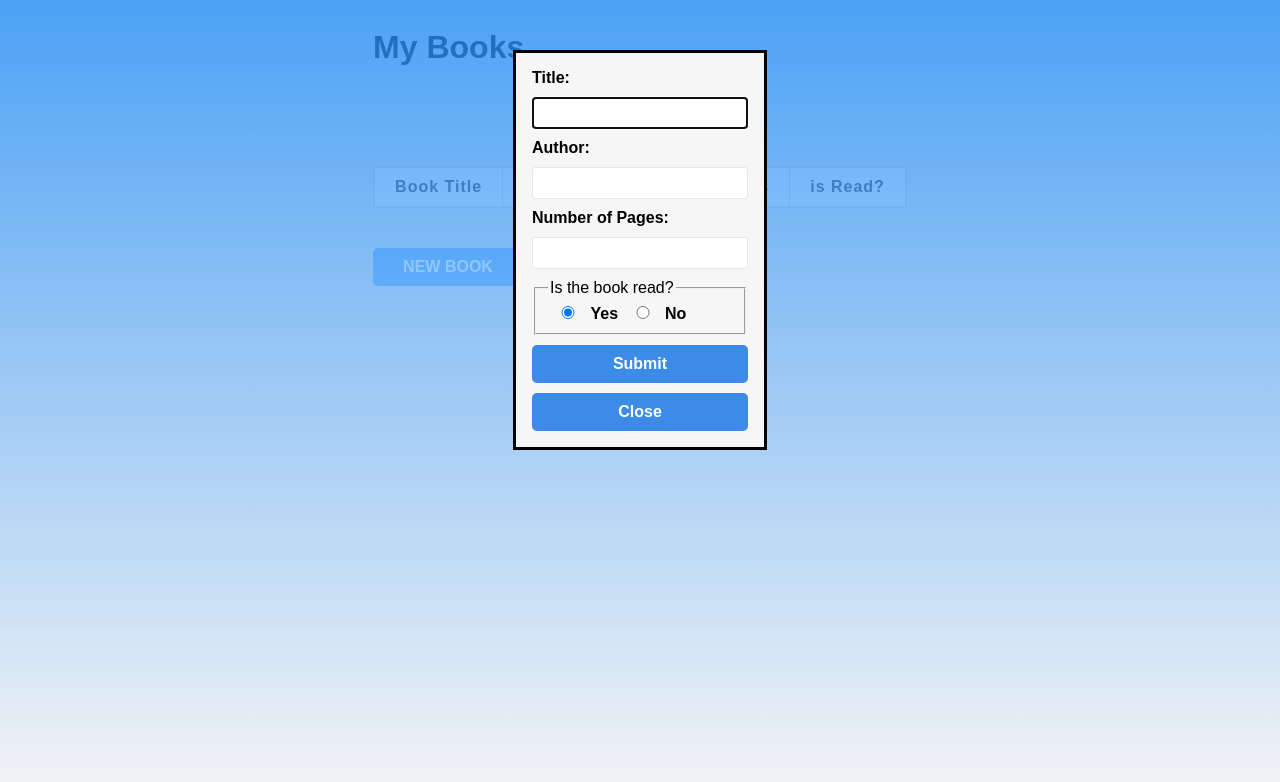
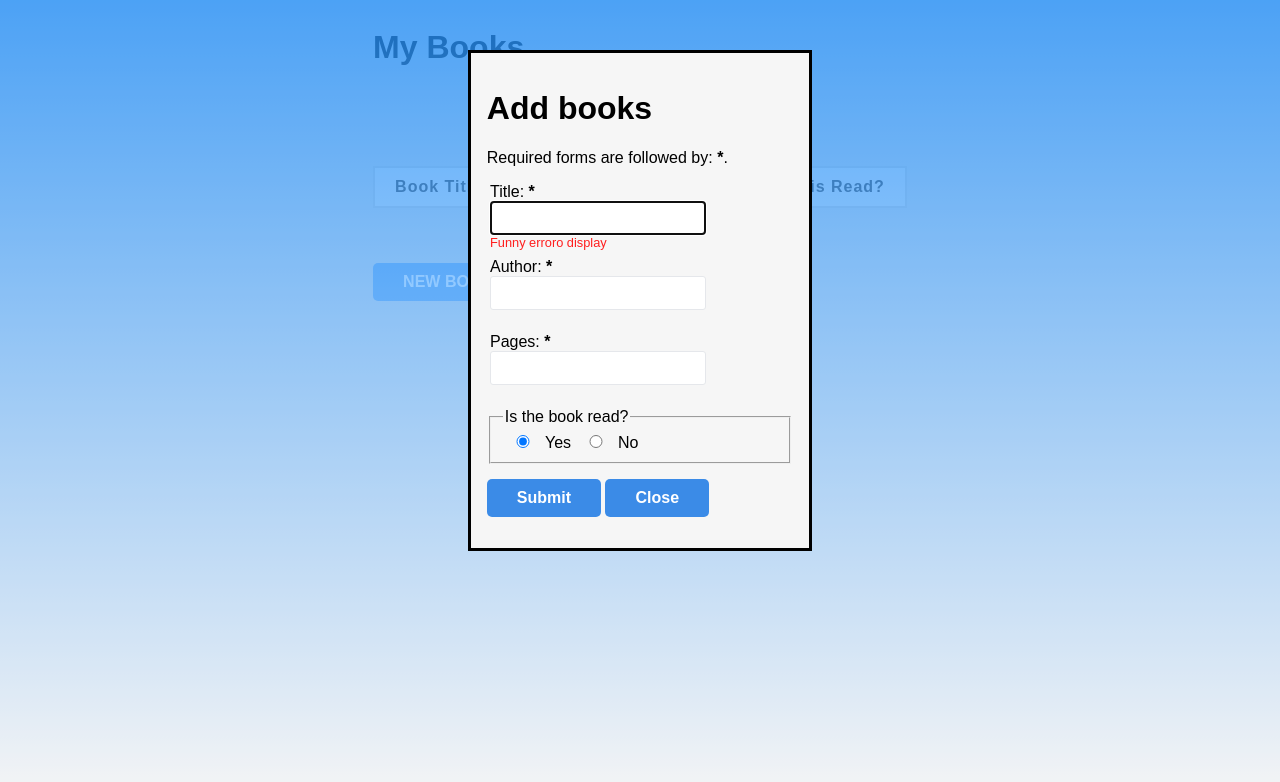
Before and after one commit to BigWojtek7/odin-library, a plain HTML site: page index.html in a window 1280 px wide. Both pictures are taken after a click on the button "NEW BOOK". Drawn offline with Linux system fonts and the light colour scheme.

Commit message:
Change html and css to add js input validation

```diff
--- a/index.html
+++ b/index.html
@@ -30,15 +30,39 @@
       <div class="modal">
         <dialog>
           <form id="get-book" method="dialog">
-            <label for="title">Title:</label>
-            <input id="title" type="text" name="title" minlength="3" required />
+            <h1>Add books</h1>
+            <p>
+              Required forms are followed by:
+              <strong><span aria-label="required">*</span></strong>.
+            </p>
+            <section>
 
-            <label for="author">Author:</label>
-            <input id="author" type="text" name="author" minlength="3" required />
-
-            <label for="pages">Number of Pages:</label>
-            <input id="pages" type="number" name="pages" required />
-
+              <p>
+                <label for="title">
+                  <span>Title:</span>
+                  <strong><span aria-label="required">*</span></strong>
+                </label>
+                <input type="text" id="title" name="title">
+                <span class="error" aria-live="polite">Funny erroro display</span>
+              </p>
+              <p>
+                <label for="author">
+                  <span>Author:</span>
+                  <strong><span aria-label="required">*</span></strong>
+                </label>
+                <input type="text" id="author" name="author">
+                <span class="error" aria-live="polite"></span>
+              </p>
+              <p>
+                <label for="pages">
+                  <span>Pages:</span>
+                  <strong><span aria-label="required">*</span></strong>
+                </label>
+                <input type="text" id="pages" name="pages">
+                <span class="error" aria-live="polite"></span>
+              </p>
+            </section>
+            <section>
               <fieldset>
                 <legend>Is the book read?</legend>
 
@@ -48,8 +72,11 @@
                 <input id="no" type="radio" name="is-read" value="No" />
                 <label for="no">No</label>
               </fieldset>
+            </section>
+            <section>
               <button type="submit">Submit</button>
               <button id="close-button">Close</button>
+            </section>
           </form>
         </dialog>
         <button id="show-button">NEW BOOK</button>
--- a/style.css
+++ b/style.css
@@ -20,24 +20,19 @@ dialog {
   background: #f6f6f6;
 }
 
-label {
-  font-weight: bold;
-}
-#get-book {
-  display: grid;
-  gap: 10px;
-}
 #get-book input {
   background-color: #ffffff;
   border: 1px solid #e5e7eb;
   border-radius: 3px;
   width: 200px;
   padding: 7px;
-  font-size: 14px;
+  font-size: 1em;
+  display: block;
 }
 
 #get-book input[type="radio"] {
   width: 30px;
+  display: inline-block;
 }
 
 button {
@@ -50,6 +45,7 @@ button {
   border: none;
   border-radius: 5px;
 
+  margin: 15px 0;
   padding: 10px 30px;
   cursor: pointer;
 }
@@ -78,3 +74,19 @@ td {
 caption {
   padding: 10px;
 }
+
+.error {
+  width: 300px;
+  padding: 0;
+  font-size: 80%;
+  color: rgb(255, 30, 30);
+  /* background-color: #900; */
+  border-radius: 0 0 5px 5px;
+  display: block;
+  box-sizing: border-box;
+  height: 20px;
+}
+
+section p {
+  margin: .2em
+}
```
Lines whose indentation alone changed are shown as unchanged.
